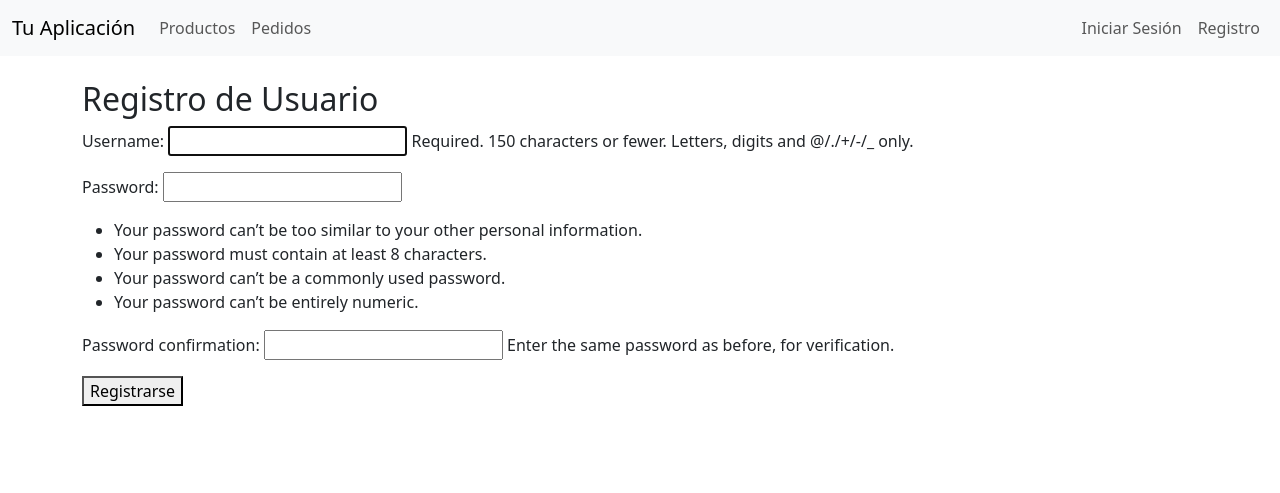
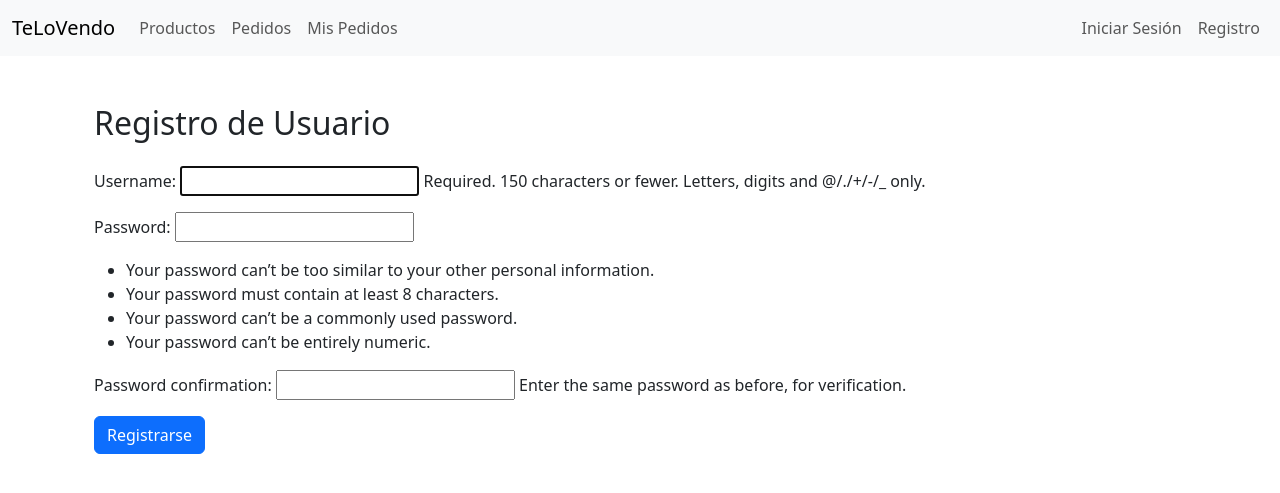
Before and after one commit to Cyefrancis/Grupal-Modulo-7, a Django app: page /registro/ in a window 1280 px wide. Shown: the top 493 px of the page. Run offline with Django 5.2, Linux system fonts and the light colour scheme.

Commit message:
mejoras visuales a los registro e inicio de sesion

```diff
--- a/gestion/admin.py
+++ b/gestion/admin.py
@@ -14,4 +14,4 @@ class PedidoAdmin(admin.ModelAdmin):
 
 @admin.register(DetallePedido)
 class DetallePedidoAdmin(admin.ModelAdmin):
-    list_display = ['pedido', 'producto', 'cantidad', 'precio_unitario']
+    list_display = ['pedido', 'producto', 'cantidad', ]
--- a/gestion/models.py
+++ b/gestion/models.py
@@ -33,7 +33,7 @@ class DetallePedido(models.Model):
     pedido = models.ForeignKey(Pedido, on_delete=models.CASCADE)
     producto = models.ForeignKey(Producto, on_delete=models.CASCADE)
     cantidad = models.IntegerField()
-    precio_unitario = models.DecimalField(max_digits=10, decimal_places=2)
+    #precio_unitario = models.DecimalField(max_digits=10, decimal_places=2)
 
     def __str__(self):
         return f'{self.cantidad} x {self.producto.nombre}'
--- a/gestion/templates/base.html
+++ b/gestion/templates/base.html
@@ -14,13 +14,17 @@
     <!-- Navbar -->
     <nav class="navbar navbar-expand-lg navbar-light bg-light">
         <div class="container-fluid">
-            <a class="navbar-brand" href="/">Tu Aplicación</a>
+            <a class="navbar-brand" href="/">TeLoVendo</a>
             <div class="collapse navbar-collapse" id="navbarNav">
                 <ul class="navbar-nav me-auto">
                     <li class="nav-item">
                         <a class="nav-link" href="{% url 'productos' %}">Productos</a>
-                    </li><li class="nav-item">
+                    </li>
+                    <li class="nav-item">
                         <a class="nav-link" href="{% url 'lista_pedidos' %}">Pedidos</a>
+                    </li>
+                    <li class="nav-item">
+                        <a class="nav-link" href="{% url 'mis_pedidos' %}">Mis Pedidos</a>
                     </li>
                 </ul>
                 <ul class="navbar-nav">
--- /dev/null
+++ b/gestion/templates/gestion/mis_pedidos.html
@@ -0,0 +1,6 @@
+{% extends "base.html" %}
+
+{% block content %}
+<h2>Mis Pedidos</h2>
+
+{% endblock  %}
--- a/gestion/urls.py
+++ b/gestion/urls.py
@@ -12,6 +12,7 @@ urlpatterns = [
     path('productos/agregar/', views.agregar_producto, name='agregar_producto'),
 
     path('pedidos/', views.lista_pedidos, name='lista_pedidos'),
+    path('mis_pedidos/', views.mis_pedidos, name='mis_pedidos'),
 
     path('tomar_pedido/', views.tomar_pedido, name='tomar_pedido'),
 
--- a/gestion/views.py
+++ b/gestion/views.py
@@ -112,6 +112,10 @@ def cambiar_estado_pedido(request, pedido_id):
         pedido.save()
         return HttpResponseRedirect(reverse('visualizar_pedido', args=[pedido_id]))
 
+
+def mis_pedidos(request):
+    return render(request, 'gestion/mis_pedidos.html' )
+
 class ProductoListView(ListView):
     model = Producto
     template_name = 'gestion/productos.html'
--- a/sitio/templates/registro_usuario.html
+++ b/sitio/templates/registro_usuario.html
@@ -1,10 +1,14 @@
 {% extends 'base.html' %}
 {% block title %}Registro{% endblock %}
 {% block content %}
-<h2>Registro de Usuario</h2>
-<form method="post">
-    {% csrf_token %}
-    {{ form.as_p }}
-    <button type="submit">Registrarse</button>
-</form>
+<div class="container mt-5">
+    <h2 class="mb-4">Registro de Usuario</h2>
+    <form method="post" class="needs-validation" novalidate>
+        {% csrf_token %}
+        {{ form.as_p }}
+        <div class="form-group">
+            <button type="submit" class="btn btn-primary">Registrarse</button>
+        </div>
+    </form>
+</div>
 {% endblock %}
```
Also changed, not shown: sitio/templates/iniciar_sesion.html (+10 -6 lines), gestion/migrations/0003_remove_detallepedido_precio_unitario.py (added).
